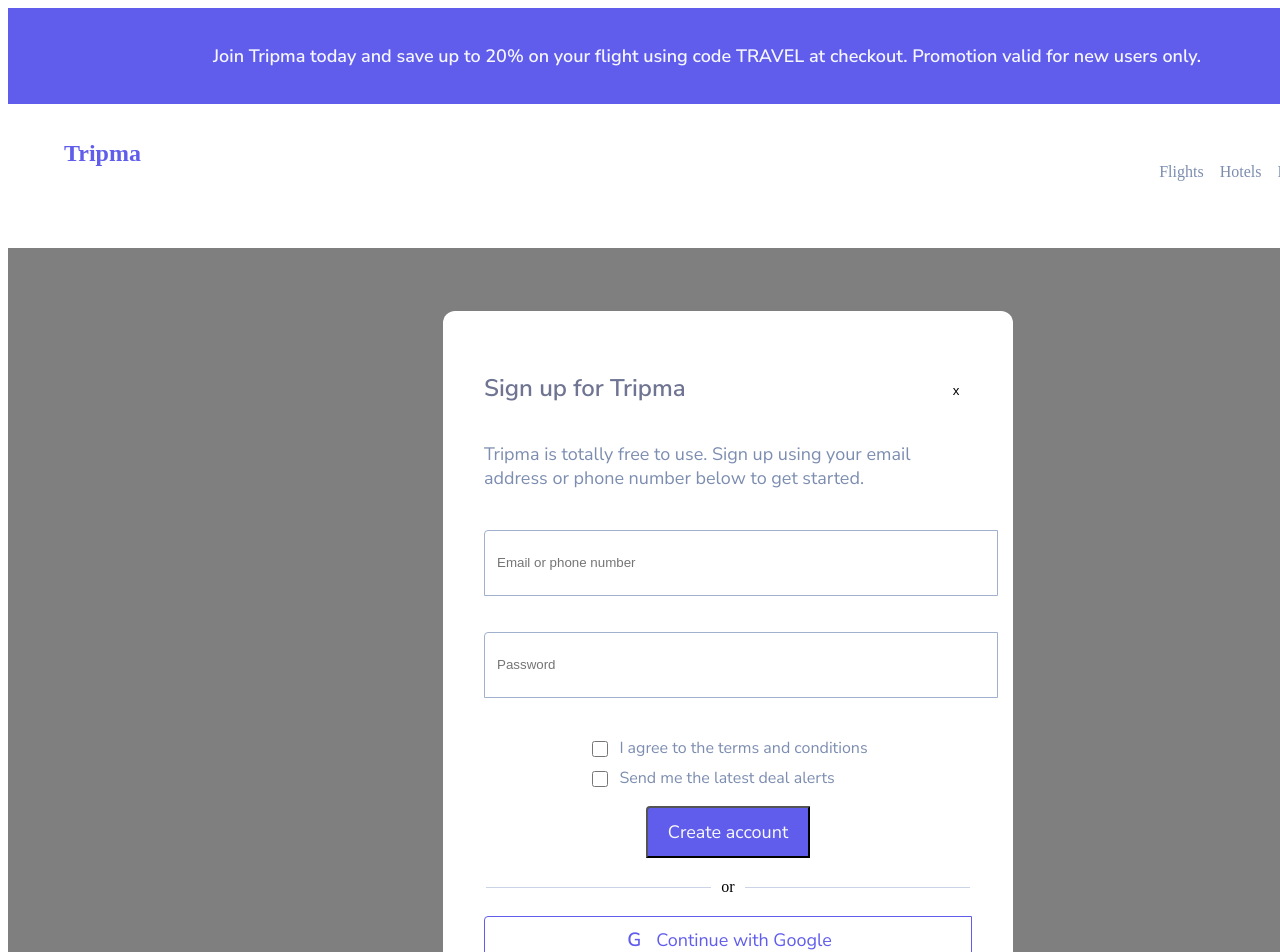
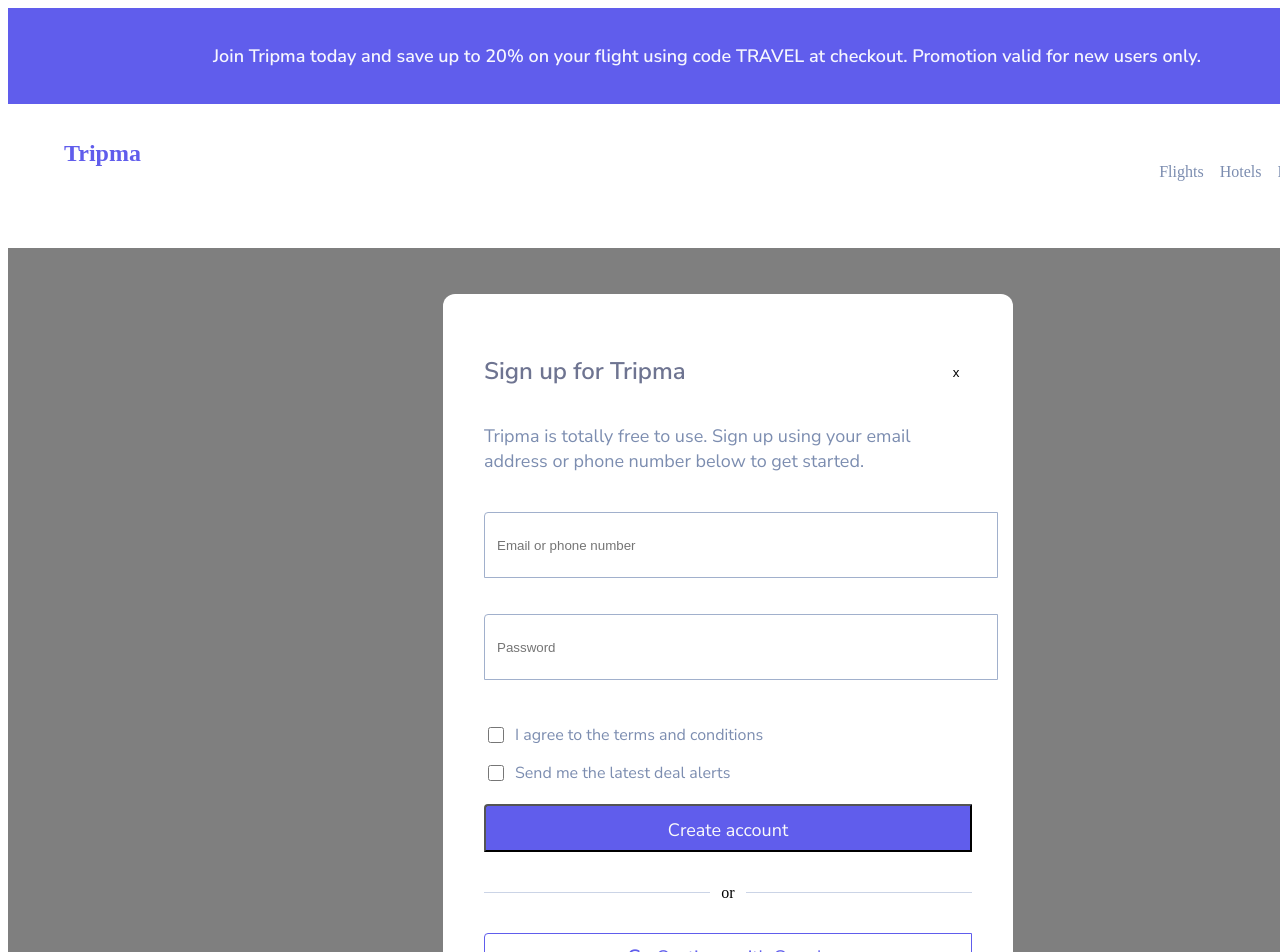
Before and after one commit to zezoamr/obelion-swe-internship, a Next.js app in the folder tripma/tripma/: page /signup in a window 1280 px wide. Shown: the top 952 px of the page. Built offline with nearby package versions, Linux system fonts and the light colour scheme.

Commit message:
signup css fixes

```diff
--- a/tripma/tripma/app/signup/page.module.css
+++ b/tripma/tripma/app/signup/page.module.css
@@ -127,26 +127,25 @@
 
 }
 
-
-.checkboxesContainer{
-    width: Fill (488px)px;
-    height: Hug (60px)px;
-    gap: 0px;
-
-
+.checkboxesContainer {
+  width: 100%; /* Fill */
+  max-width: 488px; /* Ensuring it doesn't exceed the specified width */
+  height: auto; /* Hug */
+  min-height: 60px; /* Ensuring it doesn't go below the specified height */
+  gap: 0;
 }
 
 .checkboxContainer {
   display: flex;
   align-items: center;
+  width: 100%; /* Fill */
+  max-width: 488px; /* Ensuring it doesn't exceed the specified width */
+  height: auto; /* Hug */
+  min-height: 30px; /* Ensuring it doesn't go below the specified height */
+  padding: 4px 0;
+  gap: 8px;
+}
 
-    width: Fill (488px)px;
-    height: Hug (30px)px;
-    padding: 4px 0px 4px 0px;
-    gap: 8px;
-
-
-}
 
 .checkbox {
     width: 16px;
@@ -175,43 +174,33 @@
 }
 
 .createAccountButton {
-    width: Fill (488px)px;
-    height: Fixed (48px)px;
-    padding: 12px 20px 12px 20px;
+  width: 100%; /* Fill */
+  max-width: 488px; /* Ensuring it doesn't exceed the specified width */
+  height: 48px; /* Fixed */
+  padding: 12px 20px;
   gap: 8px;
-    border-radius: 4px 0px 0px 0px;
-
-
-
+  border-radius: 4px 0 0 0;
   font-family: Nunito Sans;
   font-size: 18px;
   font-weight: 400;
   line-height: 24.55px;
   text-align: center;
-
-
   background: #605DEC;
   color: #FAFAFA;
-
 }
-
-
-
-
 
 .divider2 {
   display: flex;
   flex-direction: row;
   justify-content: space-between;
   align-items: center;
+  width: 488px; /* Fixed */
+  height: auto; /* Hug */
+  min-height: 41px; /* Ensuring it doesn't go below the specified height */
+  padding: 8px 0;
+  gap: 10px;
+}
 
-    width: Fixed (488px)px;
-    height: Hug (41px)px;
-    padding: 8px 0px 8px 0px;
-    gap: 10px;
-
-
-}
 
 .divider3 {
     width: 225.5px;
```
Lines whose indentation alone changed are shown as unchanged.
